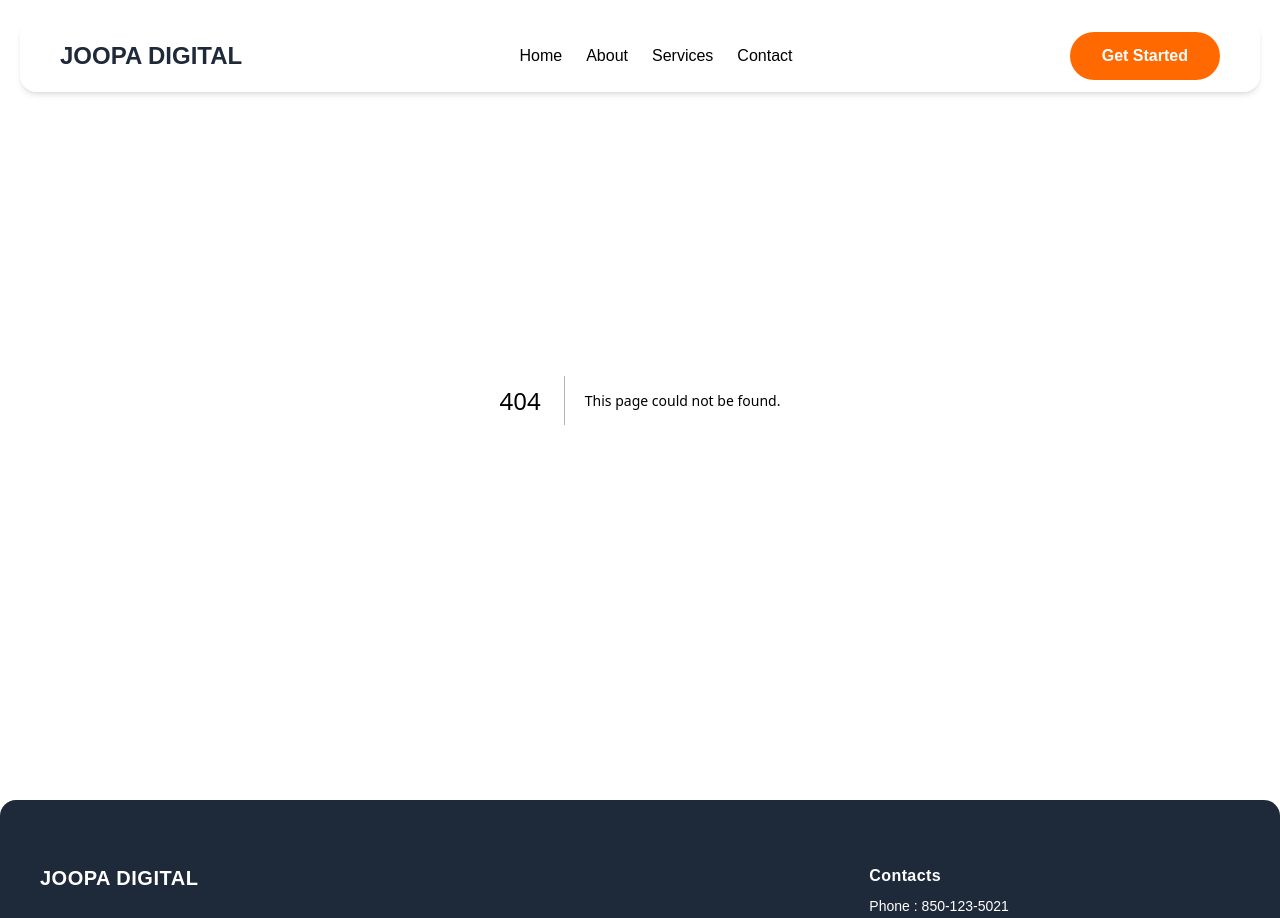
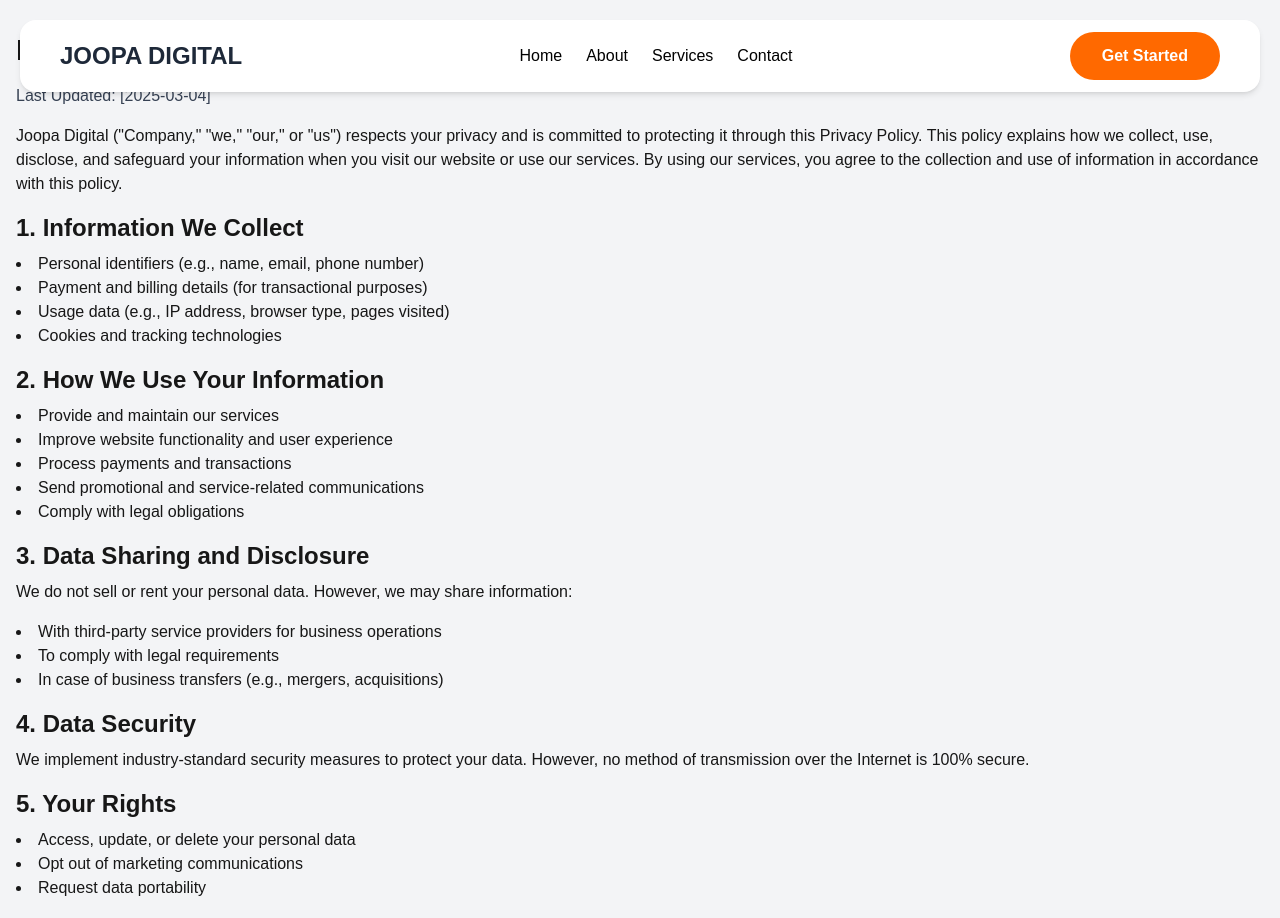
Before and after one commit to DarkSynapse0/Joopa-Digital, a Next.js app: page /privacy in a window 1280 px wide. Before the commit this address had no page. Shown: the top 918 px of the page. Built offline with nearby package versions, Linux system fonts and the light colour scheme.

Commit message:
added privacy policy and terms and condition

```diff
--- a/src/app/components/Footer.tsx
+++ b/src/app/components/Footer.tsx
@@ -4,28 +4,27 @@
 
 const Footer = () => {
   const companyDescription = [
-    "Sed ut perspiciatis unde omnis iste natus error sit voluptatem accusantium doloremque laudantium, totam rem aperiam.",
-    "Eaque ipsa quae ab illo inventore veritatis et quasi architecto beatae vitae dicta sunt explicabo.",
+    "Our commitment to quality, customer satisfaction, and cutting-edge strategies sets us apart as a trusted partner in the digital landscape. With Joopa Digital, you get more than just a service—you gain a long-term ally dedicated to your success.",
   ];
 
   const contacts = [
-    { label: "Phone : ", value: "850-123-5021", href: "tel:850-123-5021" },
+    { label: "Phone : ", value: "9768866299", href: "tel:9768866299" },
     {
       label: "Email : ",
-      value: "info@lorem.mail",
-      href: "mailto:info@lorem.mail",
+      value: "joopadigital@gmail.com",
+      href: "mailto:joopadigital@gmail.com",
     },
     {
       label: "Address : ",
-      value: "312 Lovely Street, NY",
+      value: "Tillotama, Shankhanagar, Rupandehi",
       href: "https://www.google.com/maps",
     },
   ];
 
   const footerLinks = [
-    { name: "F.A.Q", href: "/" },
-    { name: "Privacy Policy", href: "/" },
-    { name: "Terms & Conditions", href: "/" },
+    { name: "F.A.Q", href: "/faq"},
+    { name: "Privacy Policy", href: "/privacy" },
+    { name: "Terms & Conditions", href: "/terms&condition" },
   ];
 
   return (
--- /dev/null
+++ b/src/app/privacy/page.tsx
@@ -0,0 +1,67 @@
+import React from "react";
+
+export default function PrivacyPolicy() {
+  return (
+    <div className="bg-gray-100 min-h-screen py-8">
+      <div className="container mx-auto px-4">
+        <h1 className="text-3xl font-bold mb-4">Privacy Policy</h1>
+        <p className="text-gray-700 mb-4">Last Updated: [2025-03-04]</p>
+        <p className="mb-4">
+          Joopa Digital ("Company," "we," "our," or "us") respects your privacy
+          and is committed to protecting it through this Privacy Policy. This
+          policy explains how we collect, use, disclose, and safeguard your
+          information when you visit our website or use our services. By using
+          our services, you agree to the collection and use of information in
+          accordance with this policy.
+        </p>
+
+        <h2 className="text-2xl font-bold mb-2">1. Information We Collect</h2>
+        <ul className="list-disc list-inside mb-4">
+          <li>Personal identifiers (e.g., name, email, phone number)</li>
+          <li>Payment and billing details (for transactional purposes)</li>
+          <li>Usage data (e.g., IP address, browser type, pages visited)</li>
+          <li>Cookies and tracking technologies</li>
+        </ul>
+
+        <h2 className="text-2xl font-bold mb-2">2. How We Use Your Information</h2>
+        <ul className="list-disc list-inside mb-4">
+          <li>Provide and maintain our services</li>
+          <li>Improve website functionality and user experience</li>
+          <li>Process payments and transactions</li>
+          <li>Send promotional and service-related communications</li>
+          <li>Comply with legal obligations</li>
+        </ul>
+
+        <h2 className="text-2xl font-bold mb-2">3. Data Sharing and Disclosure</h2>
+        <p className="mb-4">
+          We do not sell or rent your personal data. However, we may share
+          information:
+        </p>
+        <ul className="list-disc list-inside mb-4">
+          <li>With third-party service providers for business operations</li>
+          <li>To comply with legal requirements</li>
+          <li>In case of business transfers (e.g., mergers, acquisitions)</li>
+        </ul>
+
+        <h2 className="text-2xl font-bold mb-2">4. Data Security</h2>
+        <p className="mb-4">
+          We implement industry-standard security measures to protect your data.
+          However, no method of transmission over the Internet is 100% secure.
+        </p>
+
+        <h2 className="text-2xl font-bold mb-2">5. Your Rights</h2>
+        <ul className="list-disc list-inside mb-4">
+          <li>Access, update, or delete your personal data</li>
+          <li>Opt out of marketing communications</li>
+          <li>Request data portability</li>
+        </ul>
+
+        <h2 className="text-2xl font-bold mb-2">6. Changes to This Policy</h2>
+        <p className="mb-4">
+          We may update this Privacy Policy periodically. Continued use of our
+          services after changes signifies your acceptance of the updated terms.
+        </p>
+      </div>
+    </div>
+  );
+}
--- /dev/null
+++ b/src/app/terms&condition/page.tsx
@@ -0,0 +1,74 @@
+import React from "react";
+
+const TermsAndConditions = () => {
+  return (
+    <div className="bg-gray-100 min-h-screen">
+      <div className="container mx-auto px-4 py-8">
+        <h1 className="text-3xl font-bold mb-4">Terms & Conditions</h1>
+        <p className="text-gray-700 mb-6">
+          **Last Updated:** [2025-03-04]
+        </p>
+
+        <p className="mb-4">
+          Welcome to Joopa Digital. By accessing or using our website and
+          services, you agree to be bound by these Terms and Conditions. If you
+          do not agree, please refrain from using our services.
+        </p>
+
+        <h2 className="text-2xl font-bold mb-2">1. Use of Services</h2>
+        <p className="mb-4">
+          You agree to use Joopa Digital’s services only for lawful purposes
+          and in accordance with these terms. Any unauthorized or illegal use
+          may result in termination of service.
+        </p>
+
+        <h2 className="text-2xl font-bold mb-2">2. Account Registration</h2>
+        <p className="mb-4">
+          To access certain services, you may be required to create an account.
+          You must provide accurate and complete information and keep your login
+          credentials secure.
+        </p>
+
+        <h2 className="text-2xl font-bold mb-2">3. Payments and Refunds</h2>
+        <ul className="list-disc list-inside mb-4">
+          <li>All payments for our services must be made in accordance with our pricing and billing policies.</li>
+          <li>Refunds, if applicable, will be processed as per our refund policy.</li>
+        </ul>
+
+        <h2 className="text-2xl font-bold mb-2">4. Intellectual Property Rights</h2>
+        <p className="mb-4">
+          All content, trademarks, logos, and materials on our platform are
+          owned by or licensed to Joopa Digital. Unauthorized use of our
+          intellectual property is prohibited.
+        </p>
+
+        <h2 className="text-2xl font-bold mb-2">5. Limitation of Liability</h2>
+        <p className="mb-4">
+          Joopa Digital is not liable for any direct, indirect, or
+          consequential damages resulting from your use of our services.
+        </p>
+
+        <h2 className="text-2xl font-bold mb-2">6. Termination</h2>
+        <p className="mb-4">
+          We reserve the right to suspend or terminate your access to our
+          services at any time for violating these terms.
+        </p>
+
+        <h2 className="text-2xl font-bold mb-2">7. Governing Law</h2>
+        <p className="mb-4">
+          These Terms & Conditions are governed by the laws of [Your
+          Country/State]. Any disputes will be resolved in the appropriate legal
+          jurisdiction.
+        </p>
+
+        <h2 className="text-2xl font-bold mb-2">8. Contact Us</h2>
+        <p className="mb-4">
+          For any questions regarding our Privacy Policy or Terms & Conditions,
+          please contact us at [Your Email/Address].
+        </p>
+      </div>
+    </div>
+  );
+};
+
+export default TermsAndConditions;
```
